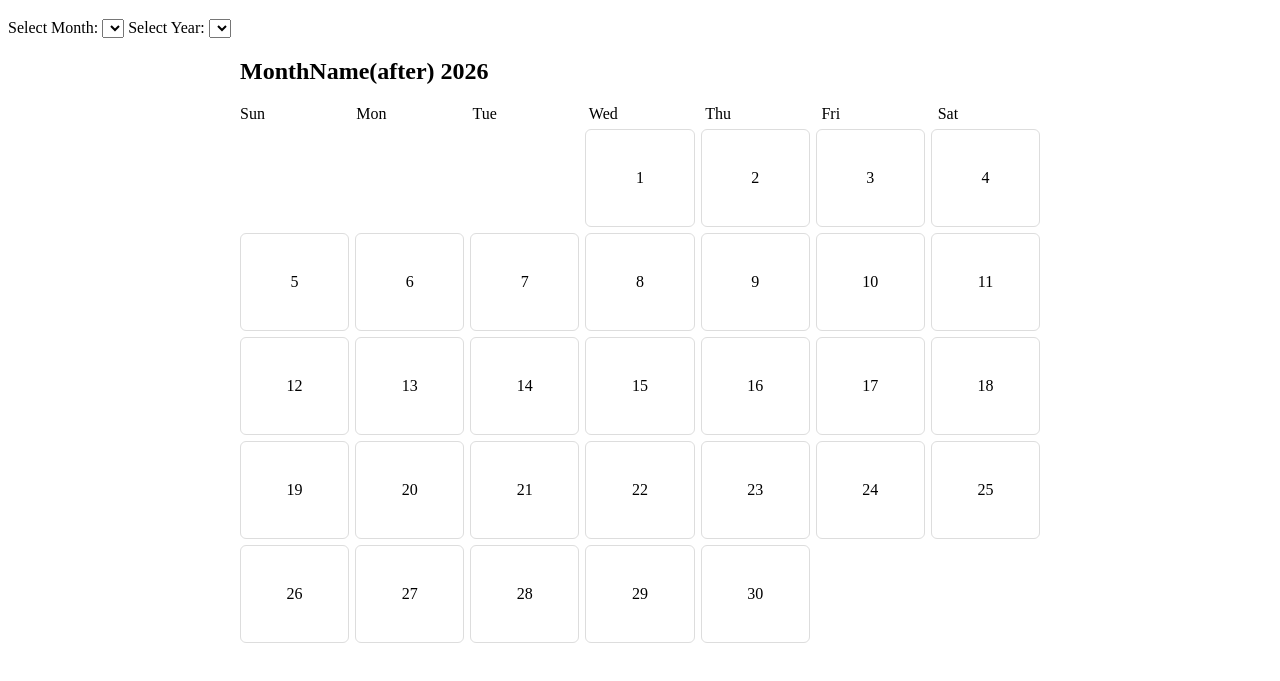
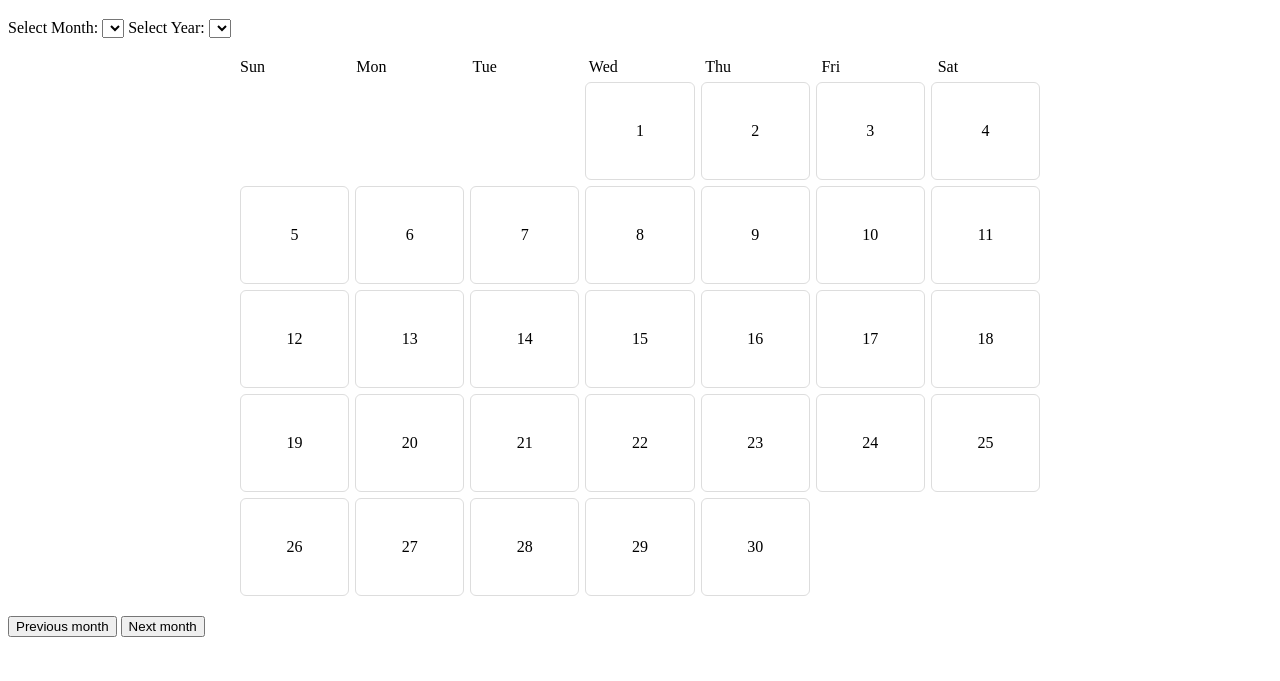
Before and after one commit to AhmadHmedann/Project-Days_Calendar, a website: page index.html in a window 1280 px wide. Shown: the part 61-742 px from the top of the page. Drawn offline with Linux system fonts and the light colour scheme.

Commit message:
Add next/previous month buttons

```diff
--- a/index.html
+++ b/index.html
@@ -22,7 +22,7 @@
 
       <main  aria-labelledby="calendar-title">
         <div class="calendar" id="calendar" role="grid" aria-label="Monthly calendar">
-            <h2 id="month-label">MonthName(after) 2026</h2>
+
             <div role="rowgroup">
                 <div class="weekdays" id="weekdays" role="row">
                     <div role="columnheader">Sun</div>
@@ -35,11 +35,13 @@
                 </div>
             </div>
 
-
-            <div id="date-container" class="date" role="rowgroup">
+             <div id="date-container" class="date" role="rowgroup">
             <!-- our days will be injected here keeping it empty make sure that js will refresh the calender everytime a user picks different month -->
             </div>
         </div>
+         <button type="button" id="previous-month">Previous month</button>
+          <button type="button" id="next-month">Next month</button>
+
       </main>
 
 
--- a/script.js
+++ b/script.js
@@ -14,9 +14,13 @@ window.onload = function () {
 };
 
 function displayCalendar(currentDate) {
-  // document.getElementById("next-month").addEventListener("click", nextMonthHandler);
-  // document.getElementById("previous-month").addEventListener("click", previousMonthHandler);
   renderCalendarGrid(currentDate);
+  document
+    .getElementById("next-month")
+    .addEventListener("click", nextMonthHandler);
+  document
+    .getElementById("previous-month")
+    .addEventListener("click", previousMonthHandler);
 }
 
 function renderCalendarGrid(currentDate) {
```
